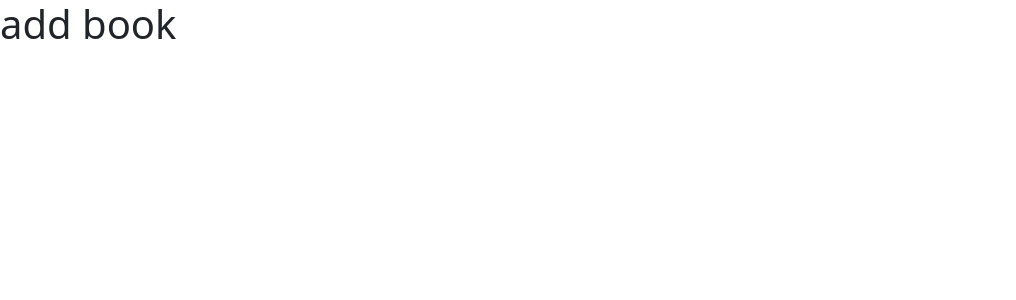
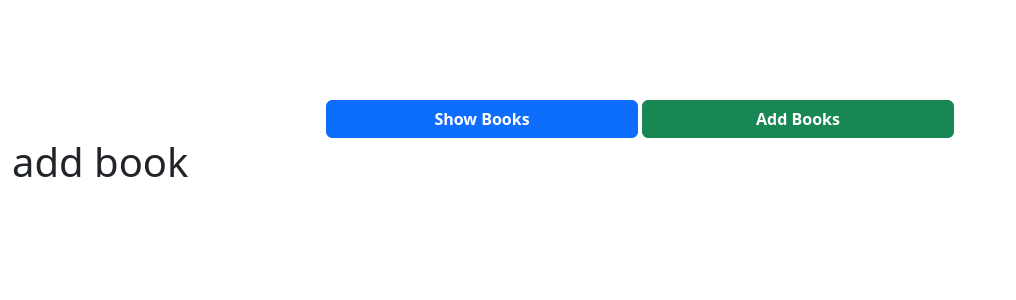
Before and after one commit to myominhtoo/crud_ng_bootapi, an Angular app in the folder src/main/resources/views/: page /addbook in a window 1280 px wide. Shown: the top 300 px of the page, without its empty margins (0-1016 px from the left). Built offline with nearby package versions, Linux system fonts and the light colour scheme.

Commit message:
connect links

```diff
--- a/src/main/resources/views/src/app/components/add-book/add-book.component.html
+++ b/src/main/resources/views/src/app/components/add-book/add-book.component.html
@@ -1 +1,6 @@
-<h1>add book</h1>
+<div class="container-fluid w-100">
+
+    <navbar></navbar>
+
+    <h1>add book</h1>
+</div>
--- a/src/main/resources/views/src/app/components/books/books.component.html
+++ b/src/main/resources/views/src/app/components/books/books.component.html
@@ -1 +1,6 @@
-<h1>books</h1>
+<div class="container-fluid w-100">
+
+    <navbar></navbar>
+
+    <h1>books</h1>
+</div>
--- a/src/main/resources/views/src/app/components/update-book/update-book.component.html
+++ b/src/main/resources/views/src/app/components/update-book/update-book.component.html
@@ -1 +1,6 @@
-<h1>update book</h1>
+<div class="container-fluid w-100">
+
+    <navbar></navbar>
+
+    <h1>update book</h1>
+</div>
--- a/src/main/resources/views/src/app/layouts/navbar.component.html
+++ b/src/main/resources/views/src/app/layouts/navbar.component.html
@@ -1 +1,7 @@
-<h1>Navbar</h1>
+<nav class="d-flex w-50 mx-auto gap-1" id="nav">
+
+    <a routerLink="/books" class="btn btn-primary w-50 fw-bold">Show Books</a>
+
+    <a routerLink="/addbook" class="btn btn-success w-50 fw-bold">Add Books</a>
+
+</nav>
--- a/src/main/resources/views/src/styles.css
+++ b/src/main/resources/views/src/styles.css
@@ -1 +1,4 @@
 /* You can add global styles to this file, and also import other style files */
+#nav{
+    margin-top:100px;
+}
```
